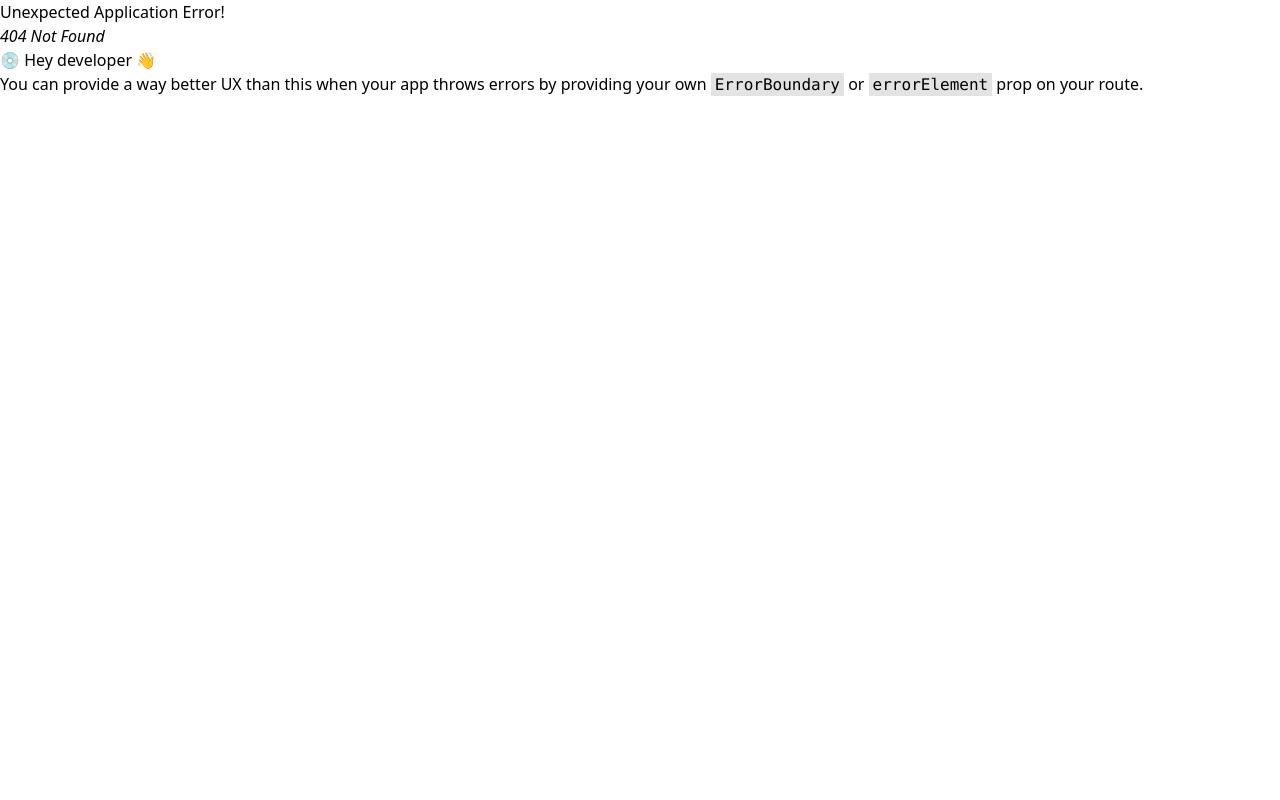
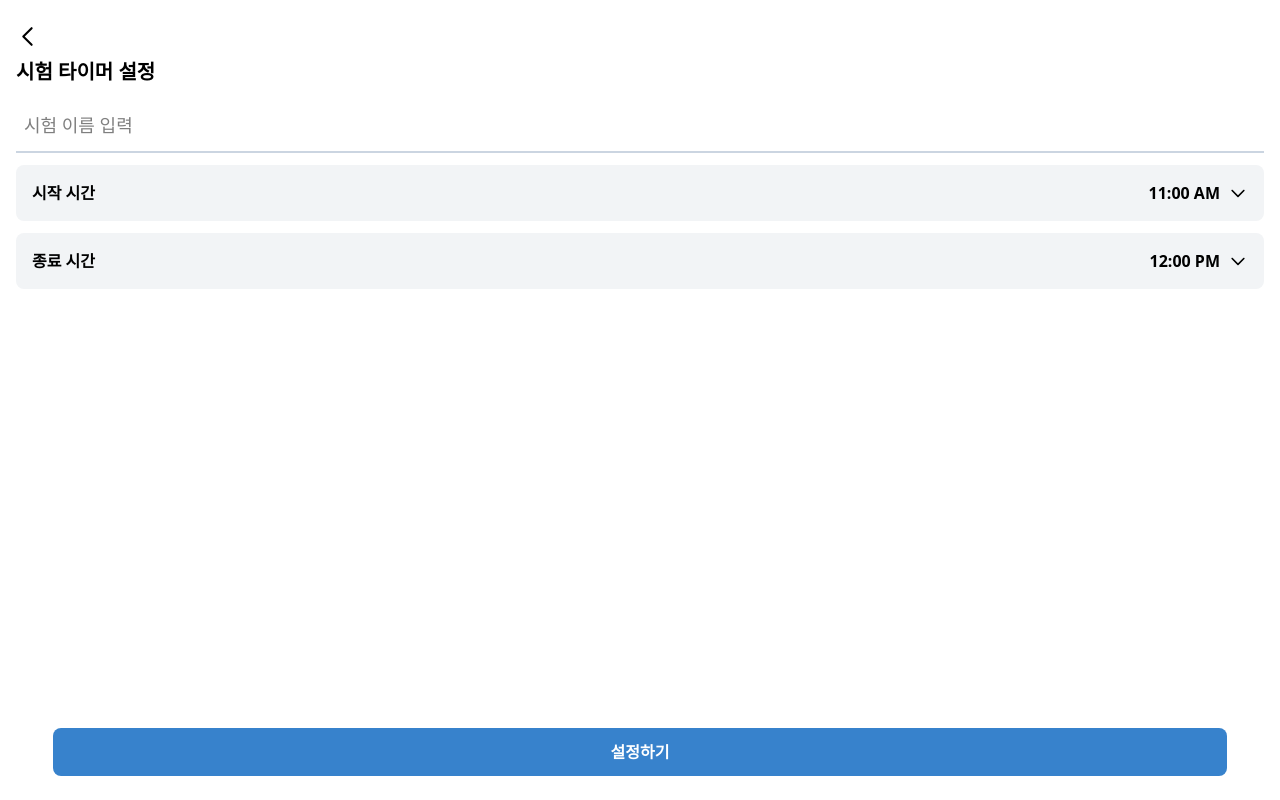
Before and after one commit to lee-yun-pyo/ExamTimer, a React (Vite) app in the folder front/: page /create-exam in a window 1280 px wide. Before the commit this address had no page. Built offline with nearby package versions, Linux system fonts and the light colour scheme.

Commit message:
#8 feat: 시험 타이머 만들기 페이지 UI 구현

```diff
--- a/front/package.json
+++ b/front/package.json
@@ -14,6 +14,7 @@
     "postcss": "^8.4.33",
     "react": "^18.2.0",
     "react-dom": "^18.2.0",
+    "react-hook-form": "^7.50.1",
     "react-router-dom": "^6.22.0",
     "tailwindcss": "^3.4.1"
   },
--- /dev/null
+++ b/front/src/components/Icons/BackIcon.tsx
@@ -0,0 +1,25 @@
+import { IS_DARK_MODE } from "@/constants";
+
+interface Props {
+  size: number;
+}
+
+export function BackIcon({ size }: Props) {
+  return (
+    <svg
+      width={size}
+      height={size}
+      viewBox="0 0 24 24"
+      fill="none"
+      xmlns="http://www.w3.org/2000/svg"
+    >
+      <path
+        d="M15 20L7 12L15 4"
+        stroke={IS_DARK_MODE ? "#FFFFFF" : "#000000"}
+        strokeWidth="2"
+        strokeLinecap="round"
+        strokeLinejoin="round"
+      />
+    </svg>
+  );
+}
--- a/front/src/components/Icons/CalendarIcon.tsx
+++ b/front/src/components/Icons/CalendarIcon.tsx
@@ -1,12 +1,11 @@
-import { MY_COLOR } from "@/constants";
+import { IS_DARK_MODE, MY_COLOR } from "@/constants";
 
 interface Props {
   size: number;
-  isDarkMode: boolean;
   isActive: boolean;
 }
 
-export function CalendarIcon({ size, isDarkMode, isActive }: Props) {
+export function CalendarIcon({ size, isActive }: Props) {
   return (
     <svg
       width={size}
@@ -17,7 +16,7 @@ export function CalendarIcon({ size, isDarkMode, isActive }: Props) {
     >
       <path
         d="M3 9H21M7 3V5M17 3V5M6 13H8M6 17H8M11 13H13M11 17H13M16 13H18M16 17H18M6.2 21H17.8C18.9201 21 19.4802 21 19.908 20.782C20.2843 20.5903 20.5903 20.2843 20.782 19.908C21 19.4802 21 18.9201 21 17.8V8.2C21 7.07989 21 6.51984 20.782 6.09202C20.5903 5.71569 20.2843 5.40973 19.908 5.21799C19.4802 5 18.9201 5 17.8 5H6.2C5.0799 5 4.51984 5 4.09202 5.21799C3.71569 5.40973 3.40973 5.71569 3.21799 6.09202C3 6.51984 3 7.07989 3 8.2V17.8C3 18.9201 3 19.4802 3.21799 19.908C3.40973 20.2843 3.71569 20.5903 4.09202 20.782C4.51984 21 5.07989 21 6.2 21Z"
-        stroke={isActive ? MY_COLOR : isDarkMode ? "#FFFFFF" : "#000000"}
+        stroke={isActive ? MY_COLOR : IS_DARK_MODE ? "#FFFFFF" : "#000000"}
         strokeWidth="2"
         strokeLinecap="round"
         strokeLinejoin="round"
--- /dev/null
+++ b/front/src/components/Icons/DownArrowIcon.tsx
@@ -0,0 +1,24 @@
+import { IS_DARK_MODE } from "@/constants";
+
+interface Props {
+  size: number;
+}
+
+export function DownArrorIcon({ size }: Props) {
+  return (
+    <svg
+      width={size}
+      height={size}
+      viewBox="0 0 24 24"
+      fill="none"
+      xmlns="http://www.w3.org/2000/svg"
+    >
+      <path
+        fillRule="evenodd"
+        clipRule="evenodd"
+        d="M4.29289 8.29289C4.68342 7.90237 5.31658 7.90237 5.70711 8.29289L12 14.5858L18.2929 8.29289C18.6834 7.90237 19.3166 7.90237 19.7071 8.29289C20.0976 8.68342 20.0976 9.31658 19.7071 9.70711L12.7071 16.7071C12.3166 17.0976 11.6834 17.0976 11.2929 16.7071L4.29289 9.70711C3.90237 9.31658 3.90237 8.68342 4.29289 8.29289Z"
+        fill={IS_DARK_MODE ? "#FFFFFF" : "#000000"}
+      />
+    </svg>
+  );
+}
--- a/front/src/components/Icons/ExamTimerIcon.tsx
+++ b/front/src/components/Icons/ExamTimerIcon.tsx
@@ -1,12 +1,11 @@
-import { MY_COLOR } from "@/constants";
+import { IS_DARK_MODE, MY_COLOR } from "@/constants";
 
 interface Props {
   size: number;
-  isDarkMode: boolean;
   isActive: boolean;
 }
 
-export function ExamTimerIcon({ size, isDarkMode, isActive }: Props) {
+export function ExamTimerIcon({ size, isActive }: Props) {
   return (
     <svg
       width={size}
@@ -19,55 +18,55 @@ export function ExamTimerIcon({ size, isDarkMode, isActive }: Props) {
         fillRule="evenodd"
         clipRule="evenodd"
         d="M8 42H32C33.1046 42 34 41.1046 34 40V8C34 6.89543 33.1046 6 32 6H8C6.89543 6 6 6.89543 6 8V40C6 41.1046 6.89543 42 8 42ZM32 44H8C5.79086 44 4 42.2091 4 40V8C4 5.79086 5.79086 4 8 4H32C34.2091 4 36 5.79086 36 8V40C36 42.2091 34.2091 44 32 44Z"
-        stroke={isActive ? MY_COLOR : isDarkMode ? "#FFFFFF" : "#000000"}
+        stroke={isActive ? MY_COLOR : IS_DARK_MODE ? "#FFFFFF" : "#000000"}
       />
       <path
         fillRule="evenodd"
         clipRule="evenodd"
         d="M18 13C18 12.4477 18.4477 12 19 12H31C31.5523 12 32 12.4477 32 13C32 13.5523 31.5523 14 31 14H19C18.4477 14 18 13.5523 18 13Z"
-        stroke={isActive ? MY_COLOR : isDarkMode ? "#FFFFFF" : "#000000"}
+        stroke={isActive ? MY_COLOR : IS_DARK_MODE ? "#FFFFFF" : "#000000"}
       />
       <path
         fillRule="evenodd"
         clipRule="evenodd"
         d="M18 17C18 16.4477 18.4477 16 19 16H31C31.5523 16 32 16.4477 32 17C32 17.5523 31.5523 18 31 18H19C18.4477 18 18 17.5523 18 17Z"
-        stroke={isActive ? MY_COLOR : isDarkMode ? "#FFFFFF" : "#000000"}
+        stroke={isActive ? MY_COLOR : IS_DARK_MODE ? "#FFFFFF" : "#000000"}
       />
       <path
         fillRule="evenodd"
         clipRule="evenodd"
         d="M18 25C18 24.4477 18.4477 24 19 24H31C31.5523 24 32 24.4477 32 25C32 25.5523 31.5523 26 31 26H19C18.4477 26 18 25.5523 18 25Z"
-        stroke={isActive ? MY_COLOR : isDarkMode ? "#FFFFFF" : "#000000"}
+        stroke={isActive ? MY_COLOR : IS_DARK_MODE ? "#FFFFFF" : "#000000"}
       />
       <path
         fillRule="evenodd"
         clipRule="evenodd"
         d="M18 29C18 28.4477 18.4477 28 19 28H31C31.5523 28 32 28.4477 32 29C32 29.5523 31.5523 30 31 30H19C18.4477 30 18 29.5523 18 29Z"
-        stroke={isActive ? MY_COLOR : isDarkMode ? "#FFFFFF" : "#000000"}
+        stroke={isActive ? MY_COLOR : IS_DARK_MODE ? "#FFFFFF" : "#000000"}
       />
       <path
         fillRule="evenodd"
         clipRule="evenodd"
         d="M10 26V29H13V26H10ZM9 24H14C14.5523 24 15 24.4477 15 25V30C15 30.5523 14.5523 31 14 31H9C8.44772 31 8 30.5523 8 30V25C8 24.4477 8.44772 24 9 24Z"
-        stroke={isActive ? MY_COLOR : isDarkMode ? "#FFFFFF" : "#000000"}
+        stroke={isActive ? MY_COLOR : IS_DARK_MODE ? "#FFFFFF" : "#000000"}
       />
       <path
         fillRule="evenodd"
         clipRule="evenodd"
         d="M15.7071 12.2929C16.0976 12.6834 16.0976 13.3166 15.7071 13.7071L11 18.4142L8.29289 15.7071C7.90237 15.3166 7.90237 14.6834 8.29289 14.2929C8.68342 13.9024 9.31658 13.9024 9.70711 14.2929L11 15.5858L14.2929 12.2929C14.6834 11.9024 15.3166 11.9024 15.7071 12.2929Z"
-        stroke={isActive ? MY_COLOR : isDarkMode ? "#FFFFFF" : "#000000"}
+        stroke={isActive ? MY_COLOR : IS_DARK_MODE ? "#FFFFFF" : "#000000"}
       />
       <path
         fillRule="evenodd"
         clipRule="evenodd"
         d="M42 24H40V39.3333L41 40.6667L42 39.3333V24ZM44 40L41 44L38 40V22H44V40Z"
-        stroke={isActive ? MY_COLOR : isDarkMode ? "#FFFFFF" : "#000000"}
+        stroke={isActive ? MY_COLOR : IS_DARK_MODE ? "#FFFFFF" : "#000000"}
       />
       <path
         fillRule="evenodd"
         clipRule="evenodd"
         d="M42 17H40V19H42V17ZM40 15H42C43.1046 15 44 15.8954 44 17V21H38V17C38 15.8954 38.8954 15 40 15Z"
-        stroke={isActive ? MY_COLOR : isDarkMode ? "#FFFFFF" : "#000000"}
+        stroke={isActive ? MY_COLOR : IS_DARK_MODE ? "#FFFFFF" : "#000000"}
       />
     </svg>
   );
--- a/front/src/components/Icons/HourClockIcon.tsx
+++ b/front/src/components/Icons/HourClockIcon.tsx
@@ -1,11 +1,10 @@
-import { MY_COLOR } from "@/constants";
+import { IS_DARK_MODE, MY_COLOR } from "@/constants";
 
 interface Props {
   size: number;
-  isDarkMode: boolean;
   isActive: boolean;
 }
-export function HourClockIcon({ size, isDarkMode, isActive }: Props) {
+export function HourClockIcon({ size, isActive }: Props) {
   return (
     <svg
       width={size}
@@ -16,7 +15,7 @@ export function HourClockIcon({ size, isDarkMode, isActive }: Props) {
     >
       <path
         d="M4.51555 7C3.55827 8.4301 3 10.1499 3 12C3 16.9706 7.02944 21 12 21C16.9706 21 21 16.9706 21 12C21 7.02944 16.9706 3 12 3V6M12 12L8 8"
-        stroke={isActive ? MY_COLOR : isDarkMode ? "#FFFFFF" : "#000000"}
+        stroke={isActive ? MY_COLOR : IS_DARK_MODE ? "#FFFFFF" : "#000000"}
         strokeWidth="2"
         strokeLinecap="round"
         strokeLinejoin="round"
--- a/front/src/components/common/NavIcons.tsx
+++ b/front/src/components/common/NavIcons.tsx
@@ -10,25 +10,17 @@ interface Props {
 }
 
 export function NavIcons({ iconName, isActive }: Props) {
-  const isDarkMode = document.documentElement.classList.contains("dark");
-
   let iconToRender;
 
   switch (iconName) {
     case "HourClock":
-      iconToRender = (
-        <HourClockIcon size={20} isDarkMode={isDarkMode} isActive={isActive} />
-      );
+      iconToRender = <HourClockIcon size={20} isActive={isActive} />;
       break;
     case "ExamTimer":
-      iconToRender = (
-        <ExamTimerIcon size={20} isDarkMode={isDarkMode} isActive={isActive} />
-      );
+      iconToRender = <ExamTimerIcon size={20} isActive={isActive} />;
       break;
     case "Calendar":
-      iconToRender = (
-        <CalendarIcon size={20} isDarkMode={isDarkMode} isActive={isActive} />
-      );
+      iconToRender = <CalendarIcon size={20} isActive={isActive} />;
       break;
     default:
       break;
--- a/front/src/constants/index.ts
+++ b/front/src/constants/index.ts
@@ -1,6 +1,7 @@
 import { RecommendExamInfoType } from "@/types";
 
 export const MY_COLOR = "#3782cc";
+export const IS_DARK_MODE = document.documentElement.classList.contains("dark");
 
 export const NAVIGATION_ITEMS = {
     "": {
--- /dev/null
+++ b/front/src/pages/CreateExam.tsx
@@ -0,0 +1,58 @@
+import { BackIcon } from "@/components/Icons/BackIcon";
+import { DownArrorIcon } from "@/components/Icons/DownArrowIcon";
+
+export function CreateExam() {
+  return (
+    <div className="w-full h-screen px-4 py-4 bg-theme-light dark:bg-theme-dark">
+      <nav className="my-2">
+        <BackIcon size={25} />
+      </nav>
+      <h1 className="font-semibold text-xl text-text dark:text-text-dark">
+        시험 타이머 설정
+      </h1>
+      <form>
+        <div className="relative my-3">
+          <input
+            id="examTitle"
+            type="text"
+            placeholder="adsf"
+            className="text-left text-lg px-2 py-3 w-full outline-none
+            bg-theme-light dark:bg-theme-dark border-border border-b-2
+            text-text dark:text-text-dark placeholder:opacity-0
+            focus:border-main-color dark:focus:border-main-color-dark
+             [&~label]:focus:scale-[60%] [&~label]:focus:translate-y-[-22px]
+             [&~label]:[&:not(:placeholder-shown)]:scale-[60%]
+             [&~label]:[&:not(:placeholder-shown)]:translate-y-[-22px]"
+          />
+          <label
+            htmlFor="examTitle"
+            className="absolute left-2 top-3 text-lg text-text-sub-light origin-left duration-200 pointer-events-none"
+          >
+            시험 이름 입력
+          </label>
+        </div>
+        <div className="flex flex-col gap-3">
+          <div className="flex justify-between px-4 py-4 bg-button-bg dark:bg-button-bg-dark rounded-lg font-semibold">
+            <span className="text-text dark:text-text-dark">시작 시간</span>
+            <div className="flex items-center gap-2">
+              <span className="text-text dark:text-text-dark">11:00 AM</span>
+              <DownArrorIcon size={20} />
+            </div>
+          </div>
+          <div className="flex justify-between px-4 py-4 bg-button-bg dark:bg-button-bg-dark rounded-lg font-semibold">
+            <span className="text-text dark:text-text-dark">종료 시간</span>
+            <div className="flex items-center gap-2">
+              <span className="text-text dark:text-text-dark">12:00 PM</span>
+              <DownArrorIcon size={20} />
+            </div>
+          </div>
+        </div>
+        <input
+          type="submit"
+          value="설정하기"
+          className="fixed bottom-6 left-0 right-0 mx-auto w-11/12 bg-main-color dark:bg-main-color-dark py-3 text-text-dark font-semibold rounded-lg"
+        />
+      </form>
+    </div>
+  );
+}
--- a/front/tailwind.config.js
+++ b/front/tailwind.config.js
@@ -30,6 +30,7 @@ export default {
           light: "#000000",
           DEFAULT: "#000000",
           dark: "#FFFFFF",
+          "sub-light": "#7F7F7F",
           disabled: "hsl(0, 10%, 90%)",
         },
         "button-bg": {
```
Also changed, not shown: front/src/routes/router.tsx (+7 -1 lines), 2 other files (tests, documents, lock files or other folders).
